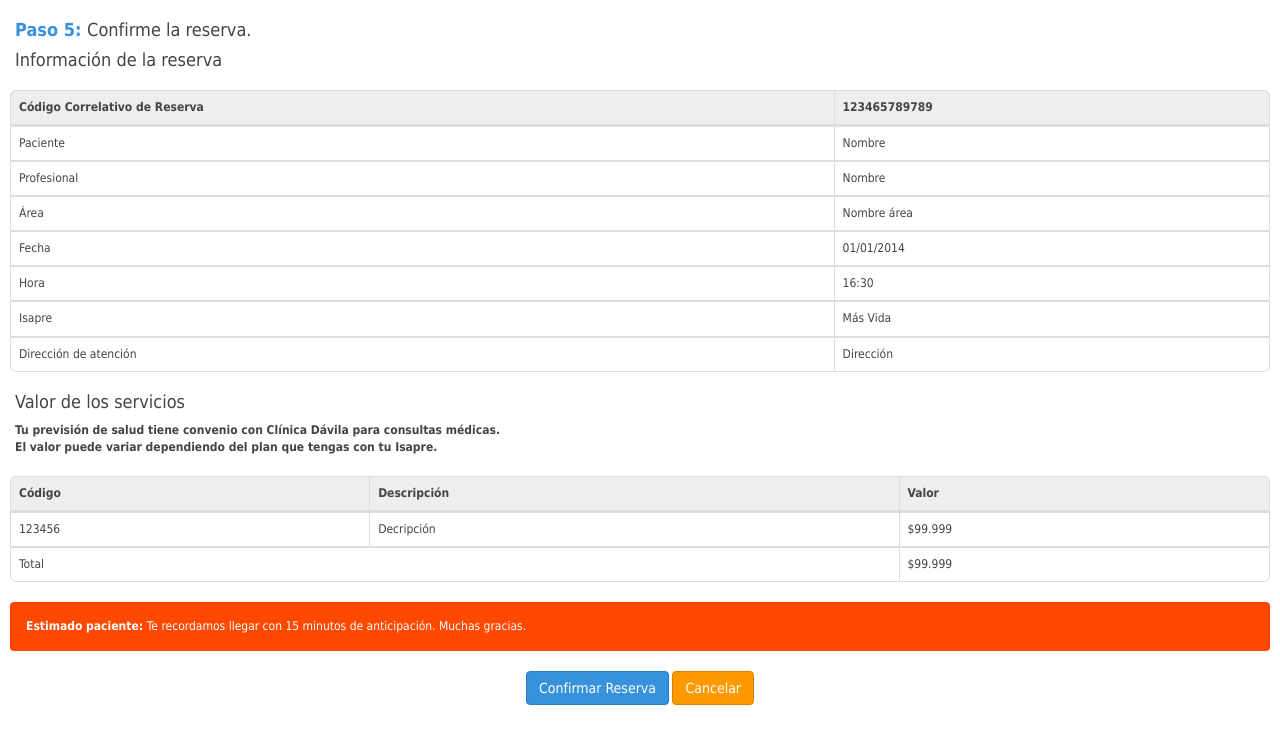
After one commit to nsclick/BookingDoctor, a CodeIgniter app: page /index.php/agenda/confirmacion in a window 1280 px wide. The commit adds this page. Shown: the top 744 px of the page. Run offline with CodeIgniter, Linux system fonts and the light colour scheme; some libraries are stand-ins or nearby versions.

Commit message:
Página de confirmación + cambios

```diff
--- a/application/controllers/agenda.php
+++ b/application/controllers/agenda.php
@@ -56,6 +56,16 @@ class Agenda extends CI_Controller {
 		}
 	}
 
+	public function confirmacion() {
+		$this->template->write ( 'title', $this->title );
+		$this->template->add_css ( 'assets/vendor/calendarjs/css/calendar.min.css' );
+		$this->template->add_js ( 'assets/vendor/underscore/underscore-min.js' );
+
+		$this->template->write_view ( 'header', 'templates/header' );
+		$this->template->write_view ( 'content', 'pages/agenda-confirmacion');
+		$this->template->render ();
+	}
+
 
 }
 ?>
--- /dev/null
+++ b/application/views/pages/agenda-confirmacion.php
@@ -0,0 +1,79 @@
+<div id="wrapper" class="confirmacion">
+	<h2><b>Paso 5: </b>Confirme la reserva.</h2>
+	<h2>Informaci&oacute;n de la reserva</h2>
+	<table class="table">
+		<thead>
+			<tr>
+				<th> C&oacute;digo Correlativo de Reserva </th>
+				<th>123465789789</th>
+			</tr>
+		</thead>
+		<tbody>
+			<tr>
+				<td>Paciente</td>
+				<td>Nombre</td>
+			</tr>
+			<tr>
+				<td>Profesional</td>
+				<td>Nombre</td>
+			</tr>
+			<tr>
+				<td>&Aacute;rea</td>
+				<td>Nombre &aacute;rea</td>
+			</tr>
+			<tr>
+				<td>Fecha</td>
+				<td>01/01/2014</td>
+			</tr>
+			<tr>
+				<td>Hora</td>
+				<td>16:30</td>
+			</tr>
+			<tr>
+				<td>Isapre</td>
+				<td>M&aacute;s Vida</td>
+			</tr>
+			<tr>
+				<td>Direcci&oacute;n de atenci&oacute;n</td>
+				<td>Direcci&oacute;n</td>
+			</tr>
+		</tbody>
+	</table>
+	<h2>Valor de los servicios</h2>
+	<p style="font-weight:bold">
+		Tu previsi&oacute;n de salud tiene convenio con Cl&iacute;nica D&aacute;vila para consultas m&eacute;dicas.
+		<br />
+		El valor puede variar dependiendo del plan que tengas con tu Isapre.
+	</p>
+	<table class="table">
+		<thead>
+			<tr>
+				<th>C&oacute;digo</th>
+				<th>Descripci&oacute;n</th>
+				<th>Valor</th>
+			</tr>
+		</thead>
+		<tbody>
+			<tr>
+				<td>123456</td>
+				<td>Decripci&oacute;n</td>
+				<td>$99.999</td>
+			</tr>
+			<tr>
+				<td colspan="2">Total</td>
+				<td>$99.999</td>
+			</tr>
+		</tbody>
+	</table>
+	<div class="alert">
+		<b>Estimado paciente: </b>Te recordamos llegar con 15 minutos de anticipación. Muchas gracias.
+	</div>
+	<div style="text-align:center">
+		<button type="button" class="btn btn-default">
+			Confirmar Reserva
+		</button>
+		<button type="button" class="btn btn-default volver">
+			Cancelar
+		</button>
+	</div>
+</div>
--- a/application/views/pages/agenda.php
+++ b/application/views/pages/agenda.php
@@ -79,8 +79,9 @@
 	ob_clean();
 	$this->template->add_js( $agenda_days_script, 'embed' );
 ?>
+<div id="wrapper">
 <div class="agendamed">
-	<h1>Horas Disponibles</h1>
+	<h2><b>Paso 4: </b>Seleccione la hora de la consulta.</h2>
 	<button type="button" class="btn btn-default volver"><span class="glyphicon glyphicon-circle-arrow-left"></span> Volver a Resultados</button>
 	<h4>Nombre del Doctor</h4>
 	<p>A continuaci&oacute;n se muestras las horas disponbles para el profesional seleccionado. Puede ver los d&iacute;as disponibles en el men&uacute; despleglable. <b>Se muestran exclusivamente los d&iacute;as y horas disponibles.</b></p>
@@ -125,3 +126,4 @@
 
 	});
 </script>
+</div>
--- a/application/views/pages/login.php
+++ b/application/views/pages/login.php
@@ -23,7 +23,7 @@
 			<a href="<?php echo site_url("recuperarclave"); ?>">Recuperar contrase&ntilde;a</a> |
 			<a href="<?php echo site_url("registro"); ?>">Registrarse</a>
 			&nbsp;&nbsp;
-			<button type="button" class="btn btn-default" id="session-start">
+			<button type="submit" class="btn btn-default" id="session-start">
 				Continuar
 			</button>
 			<input type="hidden" name="do_login" value="true">
--- a/assets/css/davila.css
+++ b/assets/css/davila.css
@@ -1,30 +1,8 @@
-.btn.btn-default{color:#fff;background-color:#fe9900;border:1px solid #df9421}
-.btn.btn-default:hover{background-color:#df9421;border-color:#fe9900}
-.registrotabs{width:100%;position:relative}
-.navbar-collapse.collapse{padding:0}
-h2.tab1{display:block;float:left;width:29%;background:#eee;padding:5px 10px;margin:0;text-align:center;color:#888;font-size:18px;position:relative;height:50px}
-h2.tab1:first-of-type{margin:0 4% 0 2%;}
-h2.tab1:last-of-type{margin:0 2% 0 4%}
-h2.tab1.tabactive{background:#ddd;color:#333}
-h2.tab1:before{width:0px;height:0px;border-top:25px solid #eee;border-bottom:25px solid #eee;border-left:12px solid transparent;position:absolute;content:"";top:0px;left:-12px}
-h2.tab1:after{width:0;height:0;border-top:25px solid transparent;border-bottom:25px solid transparent;border-left:12px solid #eee;position:absolute;content:"";top:0px;right:-12px}
-h2.tab1.tabactive:before{border-top:25px solid #ddd;border-bottom:25px solid #ddd}
-h2.tab1.tabactive:after{border-left:12px solid #ddd}
-.tabspace.tabactive{display:block!important}
-.btnspace{text-align:right}
-.enviando{background-color:rgba(255,255,255,0.8);position:absolute;height:100%;width:100%;display:none;top:0}
-.enviando .uno, .enviando .dos, .enviando .error{display:none;text-align:center;font-size:24px;font-weight:bold;width:200px;height:100px;position:absolute;top:50%;left:50%;margin-top:-50px;margin-left:-100px}
-.enviando1{display:block!important}
-.enviando .error{color: #ff0000}
-.form-group{width:48%;float:left;margin:0 1% 15px 1%}
-.form-group label{margin-bottom:0}
-.container > .navbar-header, .container-fluid > .navbar-header, .container > .navbar-collapse, .container-fluid > .navbar-collapse{margin:0!important}
-.navbar-nav{margin:0;width:100%}
 .webhome .form-group{width:100%;float:none;margin:0 0 15px}
 thead{background:#eee}
 tbody tr td{vertical-align:middle;padding:5px;line-height:normal}
 .listamedicos tbody tr td:last-of-type{text-align:center}
-.agendamed table select{width:100%;border:0;background:#eee;padding:10px}
+.webhome select,.agendamed table select{width:100%;border:0;background:#eee;padding:10px}
 .agendamed table thead th{padding:0}
 .agendamed table tbody td{padding:0}
 .agendamed table tbody td a{display:block;padding:8px;text-decoration:none;color:#444}
@@ -35,6 +13,58 @@ tbody tr td{vertical-align:middle;padding:5px;line-height:normal}
 .consulta .hora a{display:block;padding:10px;text-align:center;color:#fff;background:#fe9900;border:1px solid #df9421;margin:10px -10px 0 -10px;border-radius:0 0 10px 10px;-moz-border-radius:0 0 10px 10px;-ms-border-radius:0 0 10px 10px;-webkit-border-radius:0 0 10px 10px;text-decoration:none}
 .consulta .hora a:hover{background:#df9421;border:1px solid #fe9900}
 .consulta .hora .pasada{display:block;padding:10px;text-align:center;color:#333;background:#aaa;border:1px solid #999;margin:10px -10px 0 -10px;border-radius:0 0 10px 10px;-moz-border-radius:0 0 10px 10px;-ms-border-radius:0 0 10px 10px;-webkit-border-radius:0 0 10px 10px;text-decoration:none;font-weight:bold}
+/*Final*/
+body{margin:0;padding:0;font-family:Tahoma;color:#444;font-size:12px}
+h1, .h1, h2, .h2, h3, .h3{margin-top:10px;margin-bottom:20px;padding:0 5px}
+#wrapper{padding:10px}
+h1{color:#444;font-size:32px}
+h2{color:#444;font-size:18px;margin-bottom:10px}
+h2 b{color:#3891dd}
+p{padding:0 5px}
+input,select,textarea{font-size:12px!important}
+input, select{height:30px!important;padding:4px 8px!important}
+.container{width:100%;padding:0}
+.navbar-default{margin:0;background:#eee;color:#444;border-radius:0;border:none}
+.divclear{clear:both;height:0}
+.container > .navbar-header, .container-fluid > .navbar-header, .container > .navbar-collapse, .container-fluid > .navbar-collapse{margin:0!important}
+.navbar-nav{margin:0;width:100%}
+.navbar-default .navbar-nav > li > a{color:#444;font-weight:bold}
+.navbar-default .navbar-nav > li > a:hover{background:#cccccc}
+.navbar-default .navbar-nav > li > a:active{background:#6fb4ef}
+form{background:#eee;padding:10px;margin:0 auto 20px;border-radius:10px;-moz-border-radius:10px;-ms-border-radius:10px;-webkit-border-radius:10px;border:1px solid #ddd}
+.form-group label{margin-bottom:4px;margin-left:9px}
+.form-group{width:48%;float:left;margin:0 1% 15px 1%}
+.form-group.final{width:98%;float:none;margin:0 1% 5px;text-align:right}
+.form-group.final1{margin:0 1% 5px}
+.form-group.final2{margin:0 1% 5px;text-align:right}
+.form-group:last-of-type{margin-bottom:0}
+#registro1, #registro2, #registro3{display:none}
+.formError.inline .formErrorContent{margin-left:5px;margin-top:-1px;border-radius:0 0 10px 10px;-moz-border-radius:0 0 10px 10px;-webkit-border-radius:0 0 10px 10px;-ms-border-radius:0 0 10px 10px;background:#ff4800}
+.btn.btn-default{color:#fff;background-color:#3891dd;border:1px solid #267bc3}
+.btn.btn-default:hover{background-color:#267bc3;border-color:#3891dd}
+.btn.btn-default.volver{color:#fff;background-color:#fe9900;border:1px solid #d68101}
+.alert{background:#ff4800;color:#fff}
+.btn.btn-default.volver:hover{background-color:#d68101;border-color:#fe9900}
+.registrotabs{width:100%;position:relative}
+.navbar-collapse.collapse{padding:0}
+h2.tab1{display:block;float:left;width:29%;background:#eee;padding:5px 10px;margin:0;text-align:center;color:#888;font-size:18px;position:relative;height:50px}
+h2.tab1:first-of-type{margin:0 4% 10px 2%;}
+h2.tab1:last-of-type{margin:0 2% 10px 4%}
+h2.tab1.tabactive{background:#ddd;color:#333}
+h2.tab1:before{width:0px;height:0px;border-top:25px solid #eee;border-bottom:25px solid #eee;border-left:12px solid transparent;position:absolute;content:"";top:0px;left:-12px}
+h2.tab1:after{width:0;height:0;border-top:25px solid transparent;border-bottom:25px solid transparent;border-left:12px solid #eee;position:absolute;content:"";top:0px;right:-12px}
+h2.tab1.tabactive:before{border-top:25px solid #ddd;border-bottom:25px solid #ddd}
+h2.tab1.tabactive:after{border-left:12px solid #ddd}
+form.tabactive{display:block!important}
+.btnspace{text-align:right}
+.enviando{background-color:rgba(255,255,255,0.8);position:absolute;height:100%;width:100%;display:none;top:0}
+.enviando .uno, .enviando .dos, .enviando .error{display:none;text-align:center;font-size:24px;font-weight:bold;width:200px;height:100px;position:absolute;top:50%;left:50%;margin-top:-50px;margin-left:-100px}
+.enviando1{display:block!important}
+.enviando .error{color: #ff0000}
+.form-group{width:48%;float:left;margin:0 1% 15px 1%}
+.container > .navbar-header, .container-fluid > .navbar-header, .container > .navbar-collapse, .container-fluid > .navbar-collapse{margin:0!important}
+.navbar-nav{margin:0;width:100%}
+.table form{padding:0;background:none;margin:0;border:none}
 /*desde 768*/
 @media (min-width: 768px){
 	.navbar-brand{display:none}
@@ -65,7 +95,6 @@ tbody tr td{vertical-align:middle;padding:5px;line-height:normal}
 /*hasta 768*/
 @media (max-width: 768px){
 	h2.tab1{font-size:14px;min-height:50px;padding:10px}
-	.theme-showcase{padding:10px}
 	.tabspace{border-radius:10px;-moz-border-radius:10px;-ms-border-radius:10px;-webkit-border-radius:10px;margin-top:10px}
 	.mb-no{display:none}
 	.listamedicos table{border:none;margin-top:20px;margin-bottom:0}
@@ -74,44 +103,16 @@ tbody tr td{vertical-align:middle;padding:5px;line-height:normal}
 	.listamedicos tbody tr td span{font-weight:normal}
 	.listamedicos tbody tr td:last-of-type{padding:0}
 	.listamedicos tbody tr td:last-of-type button{width:100%;border-radius:0 0 10px 10px;-moz-border-radius:0 0 10px 10px;-ms-border-radius:0 0 10px 10px;-webkit-border-radius:0 0 10px 10px}
-	.agendamed table{margin-top:20px;margin-bottom:20px;border:0;border-collapse:separate;border-spacing:0}
-	.agendamed table tr th,.agendamed table tr td{border-right:1px solid #ddd;border-bottom:1px solid #ddd}
-	.agendamed table tr th:first-child,.agendamed table tr td:first-child{border-left:1px solid #ddd}
-	.agendamed table tr th{background:#eee;border-top:1px solid #ddd;text-align:left}
-	.agendamed .table > thead:first-child > tr:first-child > th{border-top:1px solid #ddd}
-	/* top-left border-radius */
-	.agendamed table tr:first-child th:first-child{border-top-left-radius:6px}
-	/* top-right border-radius */
-	.agendamed table tr:first-child th:last-child{border-top-right-radius:6px}
-	/* bottom-left border-radius */
-	.agendamed table tr:last-child td:first-child{border-bottom-left-radius:6px}
-	/* bottom-right border-radius */
-	.agendamed table tr:last-child td:last-child{border-bottom-right-radius:6px}
-	.agendamed table tbody td a{display:block;padding:8px;text-decoration:none;color:#444;position:relative}
-	.agendamed table tbody td a span{display:inline;font-weight:bold;font-size:11px;position:absolute;top:10px;right:10px}
-	.agendamed table tbody td a span.glyphicon{top:12px;right:60px}
+	.agendamed table,.confirmacion table{margin-top:20px;margin-bottom:20px;border:0;border-collapse:separate;border-spacing:0}
+	.agendamed table tr th,.agendamed table tr td,.confirmacion table tr th,.confirmacion table tr td{border-right:1px solid #ddd;border-bottom:1px solid #ddd}
+	.agendamed table tr th:first-child,.agendamed table tr td:first-child,.confirmacion table tr th:first-child,.confirmacion table tr td:first-child{border-left:1px solid #ddd}
+	.agendamed table tr th,.confirmacion table tr th{background:#eee;border-top:1px solid #ddd;text-align:left}
+	.agendamed .table > thead:first-child > tr:first-child > th,.confirmacion .table > thead:first-child > tr:first-child > th{border-top:1px solid #ddd}
+	.agendamed table tr:first-child th:first-child,.confirmacion table tr:first-child th:first-child{border-top-left-radius:6px}
+	.agendamed table tr:first-child th:last-child,.confirmacion table tr:first-child th:last-child{border-top-right-radius:6px}
+	.agendamed table tr:last-child td:first-child,.confirmacion table tr:last-child td:first-child{border-bottom-left-radius:6px}
+	.agendamed table tr:last-child td:last-child,.confirmacion table tr:last-child td:last-child{border-bottom-right-radius:6px}
+	.agendamed table tbody td a,.confirmacion table tbody td a{display:block;padding:8px;text-decoration:none;color:#444;position:relative}
+	.agendamed table tbody td a span,.confirmacion table tbody td a span{display:inline;font-weight:bold;font-size:11px;position:absolute;top:10px;right:10px}
+	.agendamed table tbody td a span.glyphicon,.confirmacion table tbody td a span.glyphicon{top:12px;right:60px}
 }
-/*Final*/
-body{margin:0;padding:0;font-family:Tahoma;color:#444;font-size:12px}
-h1, .h1, h2, .h2, h3, .h3{margin-top:10px;margin-bottom:20px;padding:0 5px}
-#wrapper{padding:10px}
-h1{color:#444;font-size:32px}
-.container{width:100%;padding:0}
-.navbar-default{margin:0;background:#eee;color:#444;border-radius:0;border:none}
-.divclear{clear:both;height:0}
-.container > .navbar-header, .container-fluid > .navbar-header, .container > .navbar-collapse, .container-fluid > .navbar-collapse{margin:0!important}
-.navbar-nav{margin:0;width:100%}
-.navbar-default .navbar-nav > li > a{color:#444;font-weight:bold}
-.navbar-default .navbar-nav > li > a:hover{background:#cccccc}
-.navbar-default .navbar-nav > li > a:active{background:#6fb4ef}
-form{background:#eee;padding:15px;margin:0 auto 20px;border-radius:10px;-moz-border-radius:10px;-ms-border-radius:10px;-webkit-border-radius:10px;border:1px solid #ddd}
-.form-group label{margin-bottom:2px;margin-left:12px}
-.form-group{width:48%;float:left;margin:0 1% 15px 1%}
-.form-group.final{width:98%;float:none;margin:0 1% 5px;text-align:right}
-.form-group.final1{margin:0 1% 5px}
-.form-group.final2{margin:0 1% 5px;text-align:right}
-<<<<<<< HEAD
-.tabspace{display:none}
-=======
-
->>>>>>> origin/master
```
Also changed, not shown: application/views/pages/home.php (+39 -19 lines), application/views/pages/listamedicos.php (+14 -15 lines), application/views/pages/registro.php (+7 -7 lines), assets/js/registro.js (+13 -13 lines).
